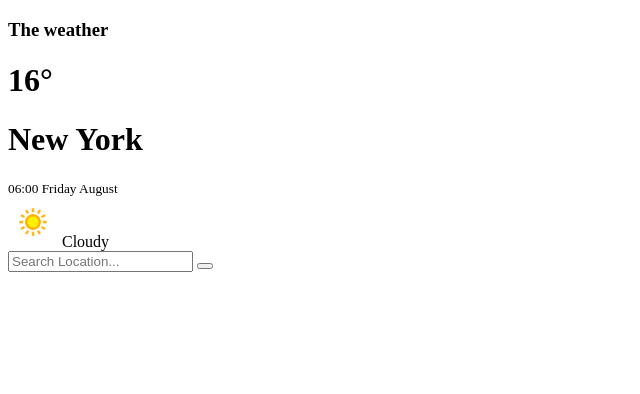
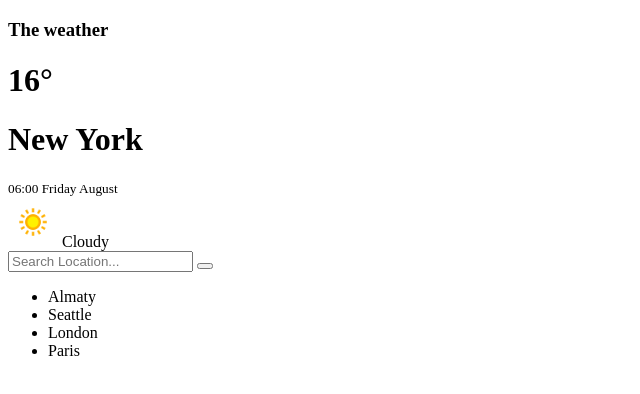
Before and after one commit to aigulsharipova/weather, a plain HTML site: page index.html in a window 1280 px wide. Shown: the whole page, without its empty margins (0-640 px from the left). Drawn offline with Linux system fonts and the light colour scheme.

Commit message:
ul cities

```diff
--- a/index.html
+++ b/index.html
@@ -28,8 +28,17 @@
     <div class="panel">
       <form id="locationInput">
         <input tyle="text" class="search" placeholder="Search Location...">
-        <button type="submit" class="submit"></button>
+        <button type="submit" class="submit">
+          <i class="fas fa-search"></i>
+        </button>
       </form>
+
+      <ul class="cities">
+        <li class="city">Almaty</li>
+        <li class="city">Seattle</li>
+        <li class="city">London</li>
+        <li class="city">Paris</li>
+      </ul>
     </div>
   </div>
 </body>
```
